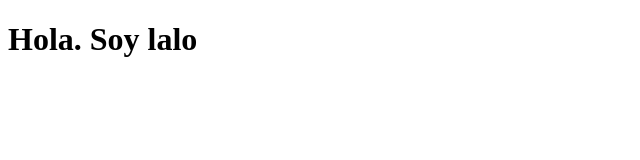
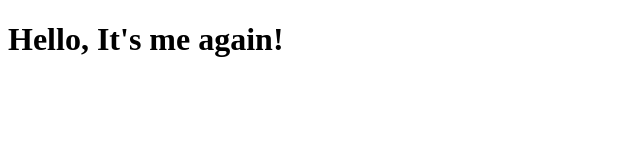
Before and after one commit to cesargtzyanez/bootcamprepo, a plain HTML site: page index.html in a window 1280 px wide. Shown: the whole page, without its empty margins (0-640 px from the left). Drawn offline with Linux system fonts and the light colour scheme.

Commit message:
Update for home

```diff
--- a/index.html
+++ b/index.html
@@ -1,9 +1,13 @@
 <!doctype html>
-<html>
-    <head>
-        <title>hola</title>
-    </head>
-    <body>
-        <h1>Hola. Soy lalo</h1>
-    </body>
+<!DOCTYPE html>
+<html lang="en">
+<head>
+    <meta charset="UTF-8">
+    <meta name="viewport" content="width=device-width, initial-scale=1.0">
+    <meta http-equiv="X-UA-Compatible" content="ie=edge">
+    <title>Document</title>
+</head>
+<body>
+    <h1>Hello, It's me again!</h1>
+</body>
 </html>
```
